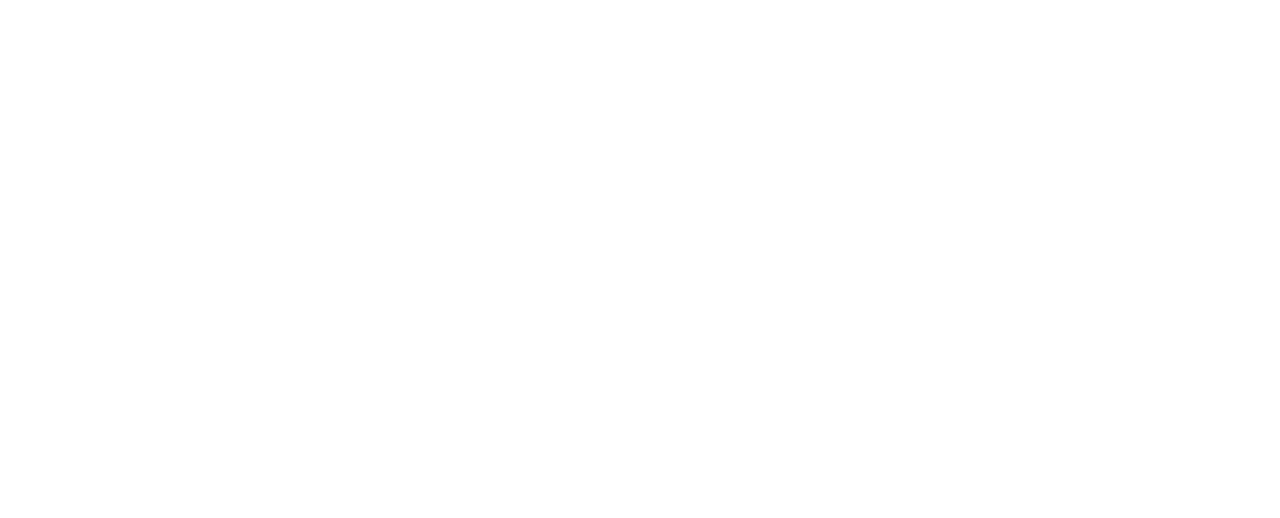
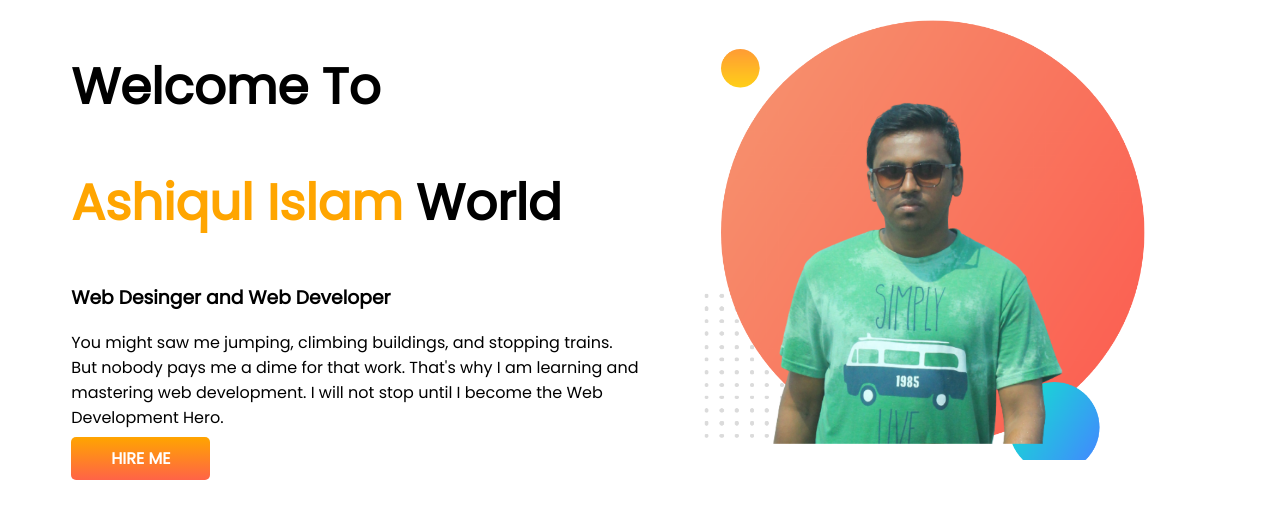
Before and after one commit to ashiqcsebu/developer-portfolio, a plain HTML site: page index.html in a window 1280 px wide. Drawn offline with Linux system fonts and the light colour scheme.

Commit message:
Top section

```diff
--- a/index.html
+++ b/index.html
@@ -5,9 +5,32 @@
     <meta http-equiv="X-UA-Compatible" content="IE=edge">
     <meta name="viewport" content="width=device-width, initial-scale=1.0">
     <title>Document</title>
+    <link rel="preconnect" href="https://fonts.googleapis.com">
+    <link rel="preconnect" href="https://fonts.gstatic.com" crossorigin>
+    <link href="https://fonts.googleapis.com/css2?family=Poppins&display=swap" rel="stylesheet">
     <link rel="stylesheet" href="style.css">
 </head>
 <body>
+    <section>
+
+            <div class="container">
+
+
+            <h1>Welcome To</h1>
+        <h1> <span class ="name">Ashiqul Islam  </span> World</h1>
+        <h3> Web Desinger and Web Developer</h3>
+        <p>You might saw me jumping, climbing buildings, and stopping trains. But nobody pays me a dime for that work. That's why I am learning and mastering web development. I will not stop until I become the Web Development Hero.</p>
+        <a href="" class="hire-button">HIRE ME</a>
+
+        </div>
+
+        <div  class="container">
+            <img src="images/first.png" alt="Sorry">
+        </div>
+
+
+    </section>
+
 
 </body>
 </html>
--- a/style.css
+++ b/style.css
@@ -0,0 +1,32 @@
+body{
+
+    font-family: 'Poppins', sans-serif;
+}
+h1{
+    font-size: 50px;
+
+}
+
+.name{
+    color: orange;
+}
+section{
+
+
+    display: flex;
+}
+
+.container{
+    width: 50%;
+    padding-left: 5%;
+}
+.container img{
+    width: 80%;
+}
+.hire-button{
+    text-decoration: none;
+   background-image: linear-gradient(orange , tomato);
+    padding: 10px 40px;
+    color: white;
+    border-radius: 5px;
+    font-weight: 700;
```
Also changed, not shown: images/dream-bg.png (added), images/exp-bg.png (added), images/first.png (added), images/my-bg.png (added), images/my-bg2.png (added), images/second.png (added), images/top-banner.png (added), 7 other files.
